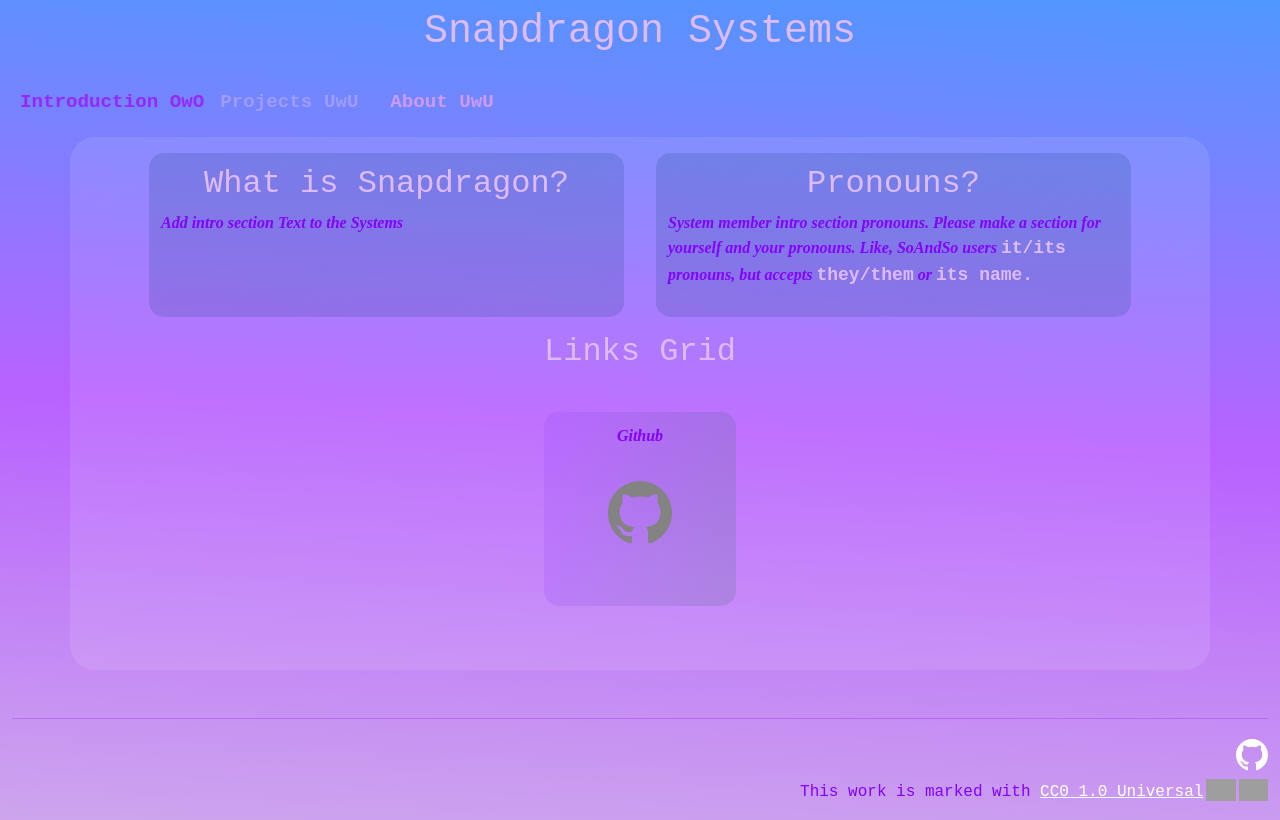
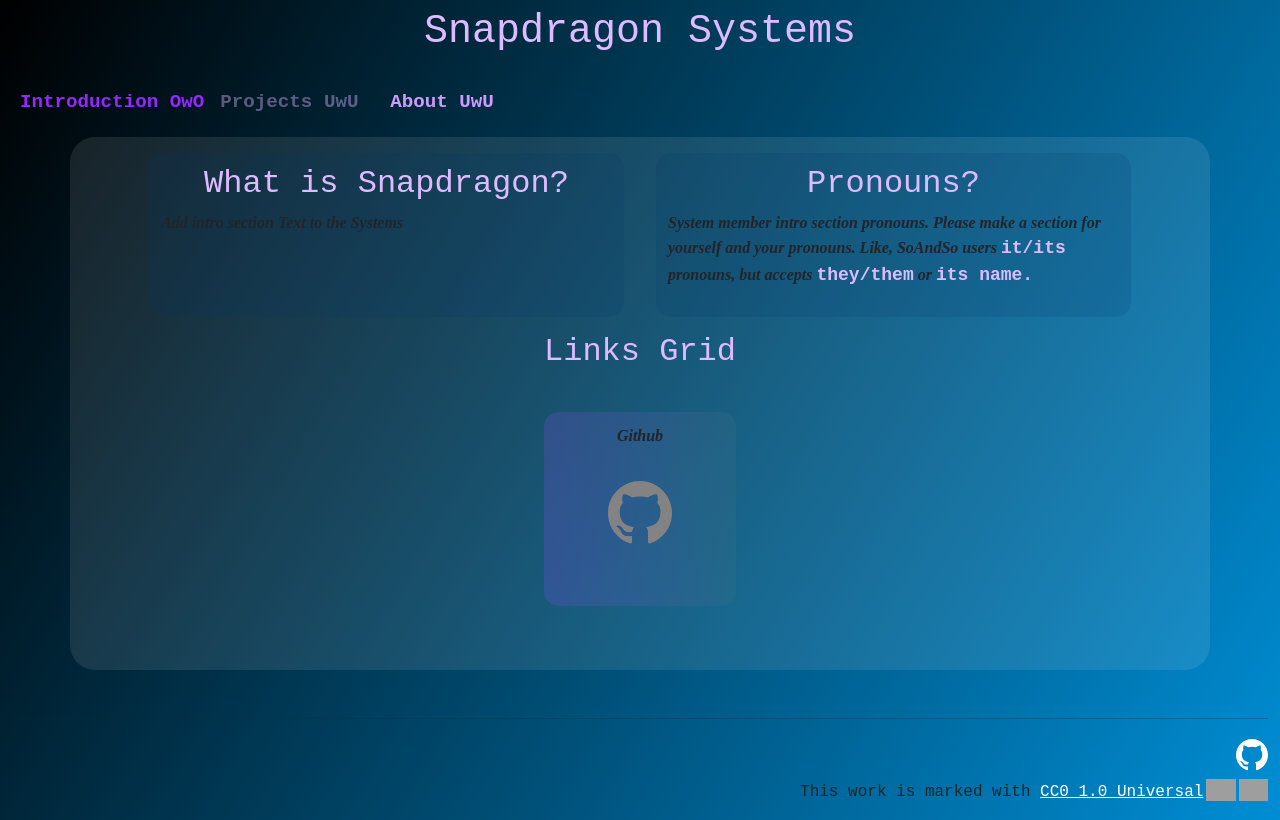
Before and after one commit to Snapdragon-Systems/snapdragon.systems, an Angular app: page /#/home in a window 1280 px wide. Built offline with nearby package versions, Linux system fonts and the light colour scheme; grey boxes are pictures that could not be loaded.

Commit message:
Change Background

```diff
--- a/src/styles.css
+++ b/src/styles.css
@@ -7,20 +7,6 @@ main {
   position: absolute;
   min-width: 100%;
   min-height: 100%;
-  color: rgb(132, 0, 255);
-  background: linear-gradient(183deg, #00c0ff, #b861ff, #dfdfdf);
-  background-size: 180% 180%;
-  animation: gradient-animation 24s ease infinite;
+  background: linear-gradient(300deg, #00aaff, #000000);
+  background-size: 120% 120%;
 }
-
-@keyframes gradient-animation {
-  0% {
-    background-position: 0% 50%;
-  }
-  50% {
-    background-position: 100% 50%;
-  }
-  100% {
-    background-position: 0% 50%;
-  }
-}
```
